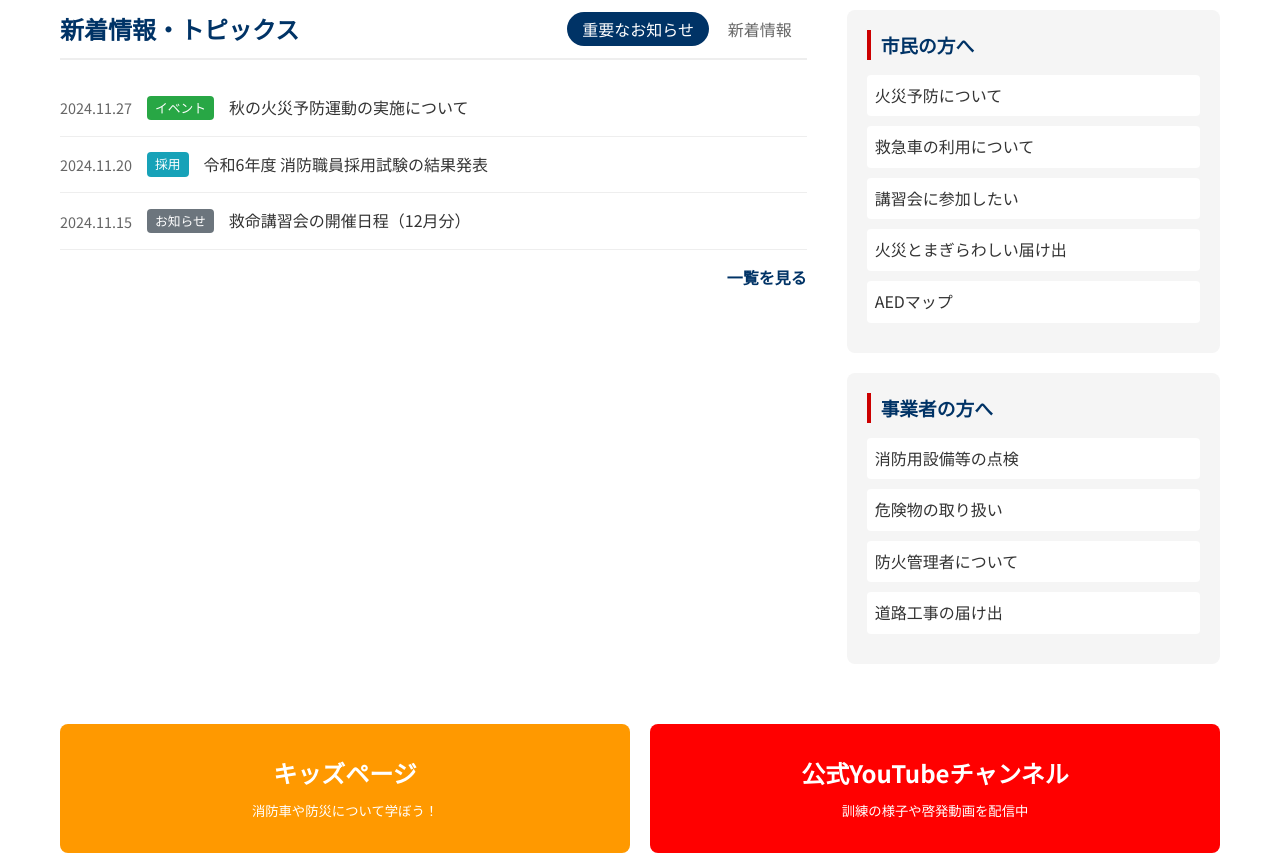
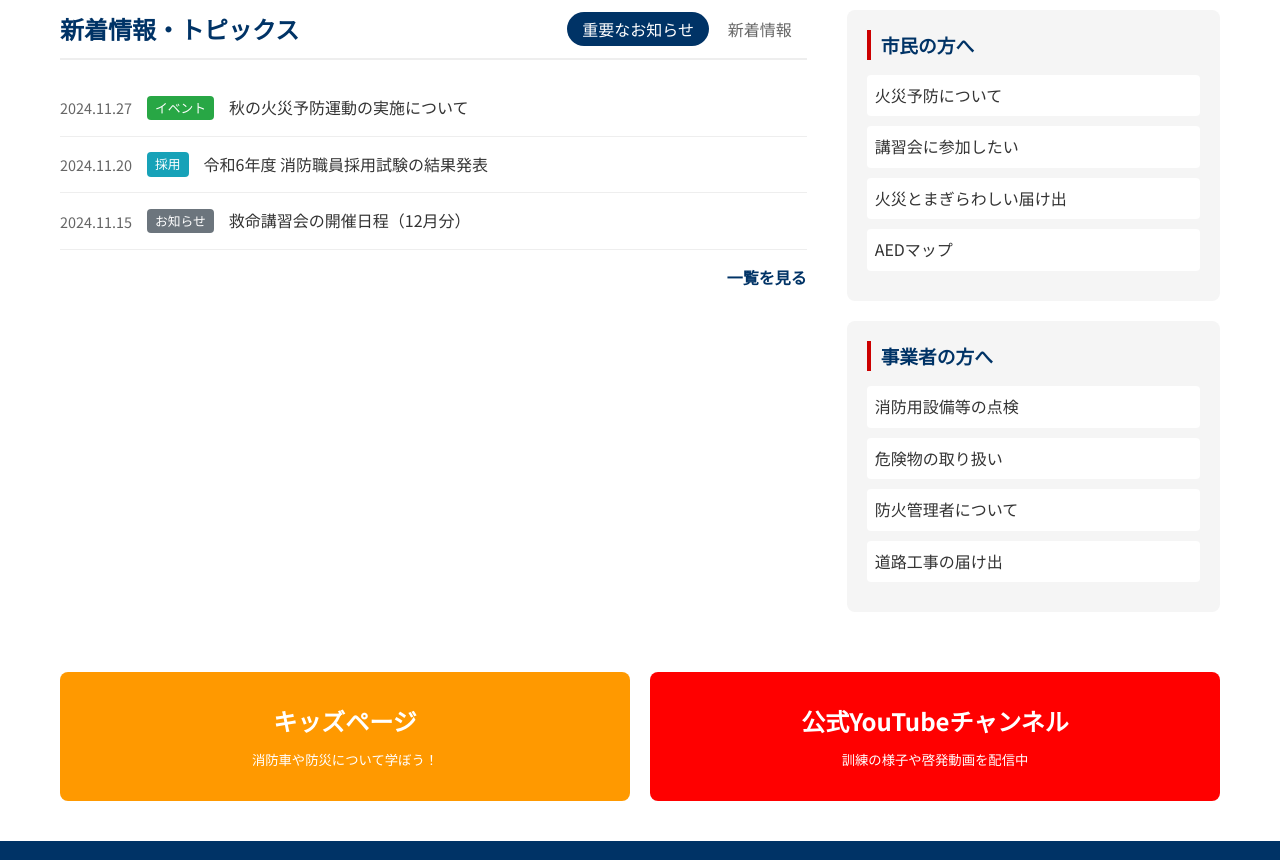
Before and after one commit to ryoji-ai/soja-fire-dept-homepage, a website: page index.html in a window 1280 px wide. Shown: the part 780-1640 px from the top of the page. Drawn offline with Linux system fonts and the light colour scheme.

Commit message:
Remove ambulance usage link from citizen menu

```diff
--- a/index.html
+++ b/index.html
@@ -137,7 +137,6 @@
                 <h3>市民の方へ</h3>
                 <ul>
                     <li><a href="#">火災予防について</a></li>
-                    <li><a href="#">救急車の利用について</a></li>
                     <li><a href="#">講習会に参加したい</a></li>
                     <li><a href="#">火災とまぎらわしい届け出</a></li>
                     <li><a href="#">AEDマップ</a></li>
```
